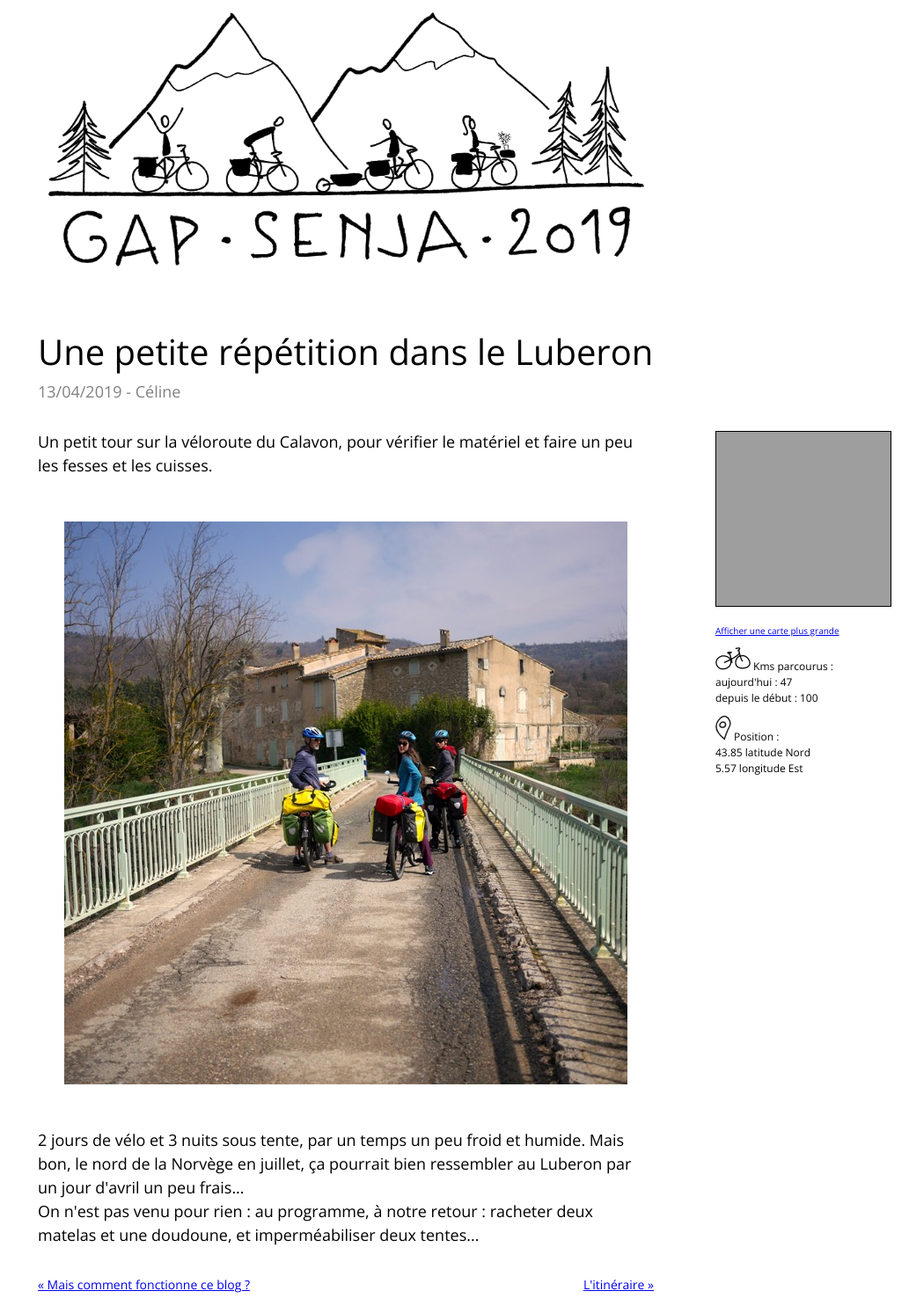
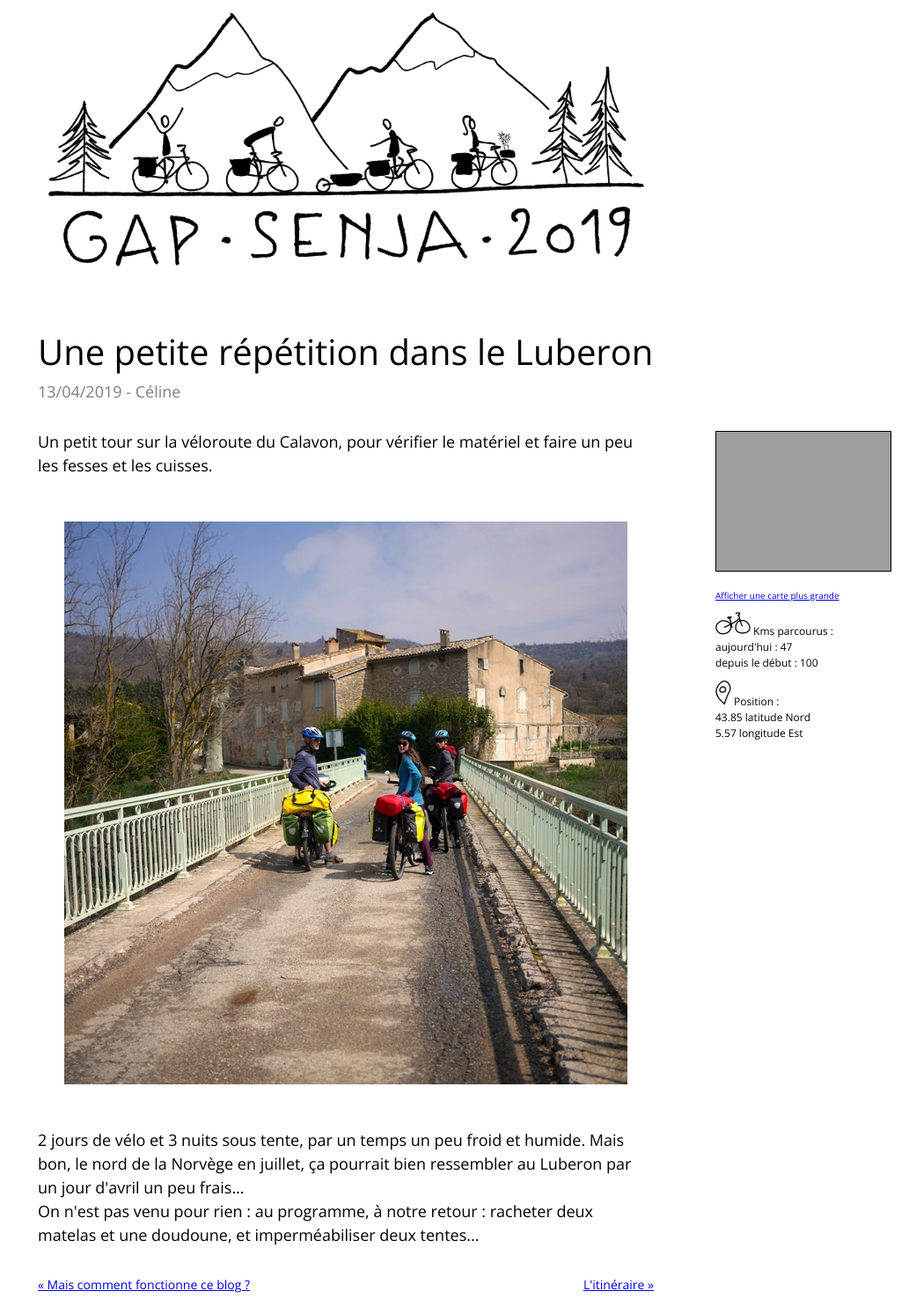
Before and after one commit to thvallee/senja, a Jekyll site: the page built from _posts/2019-04-13-entrainement.html, in a window 1280 px wide. Shown: the whole page at 88% size, without its empty margins (247-1280 px from the left). Built offline with Jekyll 4.4.1, drawn with Linux system fonts in a browser that asks for light colours; grey boxes are pictures that could not be loaded.

Commit message:
lien carte sous la carte

```diff
--- a/_layouts/posts.html
+++ b/_layouts/posts.html
@@ -10,18 +10,20 @@ layout: default
 
 <aside>
     {% if page.lat %}
-    <iframe width="200" height="200" frameborder="0" scrolling="no" marginheight="0" marginwidth="0" src="https://www.openstreetmap.org/export/embed.html?bbox={{page.lng | minus: 1}}%2C{{page.lat | minus: 1}}%2C{{page.lng | plus: 1}}%2C{{page.lat | plus: 1}}&amp;marker={{page.lat}}%2C{{page.lng}}" style="border: 1px solid black"></iframe><br/>
-    <small><a href="https://www.openstreetmap.org/?mlat={{page.lat}}&amp;mlon={{page.lng}}#map=9/{{page.lat}}/{{page.lng}}&amp;" target="_blank">Afficher une carte plus grande</a></small>
+    <div class="map">
+      <iframe width="200" height="160" frameborder="0" scrolling="no" marginheight="0" marginwidth="0" src="https://www.openstreetmap.org/export/embed.html?bbox={{page.lng | minus: 1}}%2C{{page.lat | minus: 1}}%2C{{page.lng | plus: 1}}%2C{{page.lat | plus: 1}}&amp;marker={{page.lat}}%2C{{page.lng}}" style="border: 1px solid black"></iframe><br/>
+      <small><a href="https://www.openstreetmap.org/?mlat={{page.lat}}&amp;mlon={{page.lng}}#map=9/{{page.lat}}/{{page.lng}}&amp;" target="_blank">Afficher une carte plus grande</a></small>
+    </div>
     {% endif %}
 
    {% if page.kms %}
-    <div><img src="/img/icon-velo.svg" alt=""> Kms parcourus :<br>
+    <div class="infos"><img src="/img/icon-velo.svg" alt=""> Kms parcourus :<br>
     aujourd'hui : {{ page.kms }} <br>
     depuis le début : {{ page.total }}</div>
     {% endif %}
 
     {% if page.lat %}
-    <div><img src="/img/icon-km.svg" alt=""> Position : <br>
+    <div class="infos"><img src="/img/icon-km.svg" alt=""> Position : <br>
     {{ page.lat }} latitude Nord <br>
     {{ page.lng }} longitude Est</div>
     {% endif %}
--- a/senja.css
+++ b/senja.css
@@ -30,7 +30,7 @@ aside {
 aside iframe {
   display: block;
 }
-aside > div {
+aside .infos {
   margin-top: 10px;
 }
 
@@ -91,7 +91,7 @@ h1 {
   aside {
     padding: 30px 0 50px 0;
   }
-  iframe {
+  .map {
     float: left;
     margin-right: 20px;
   }
```
